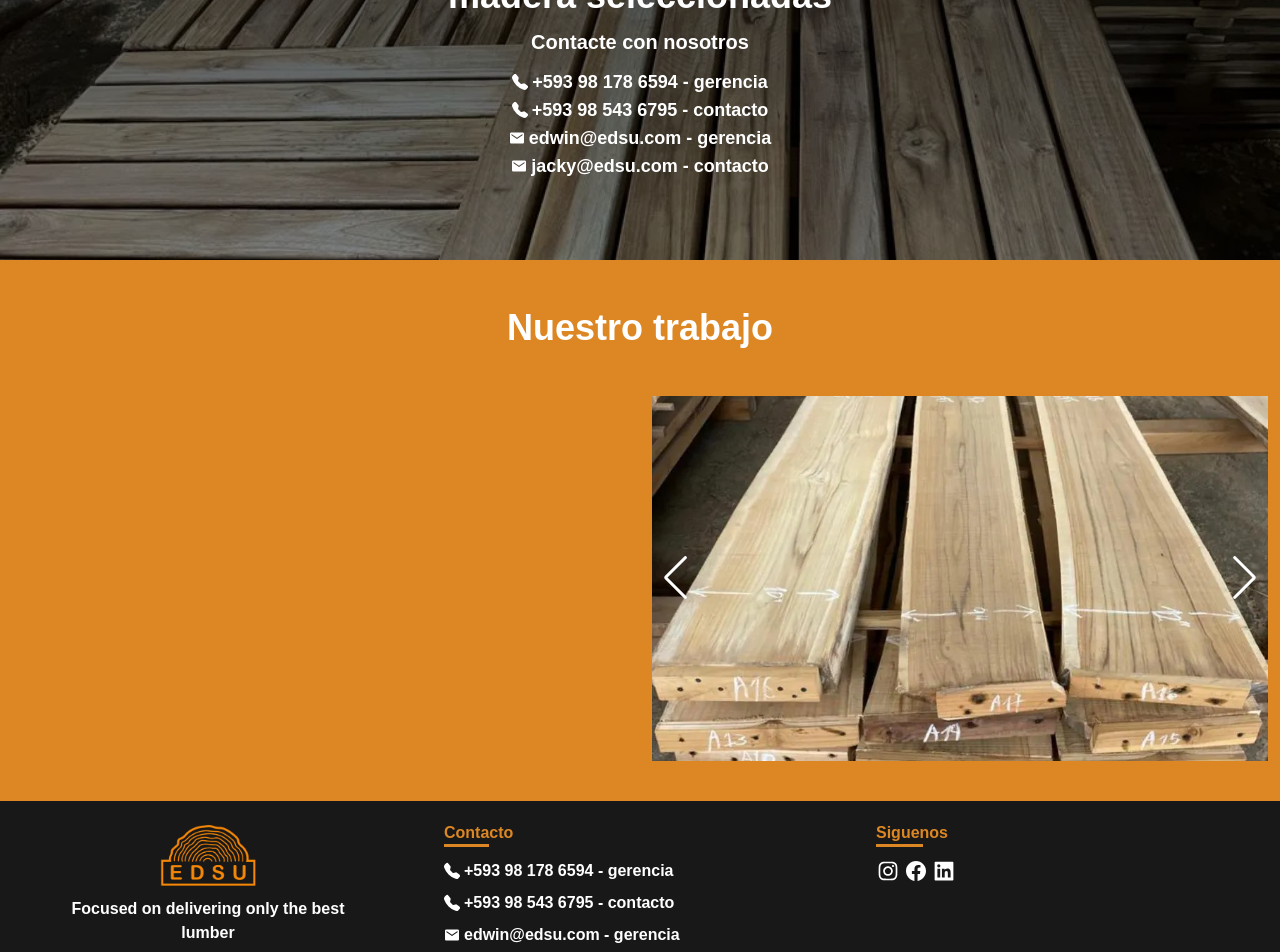
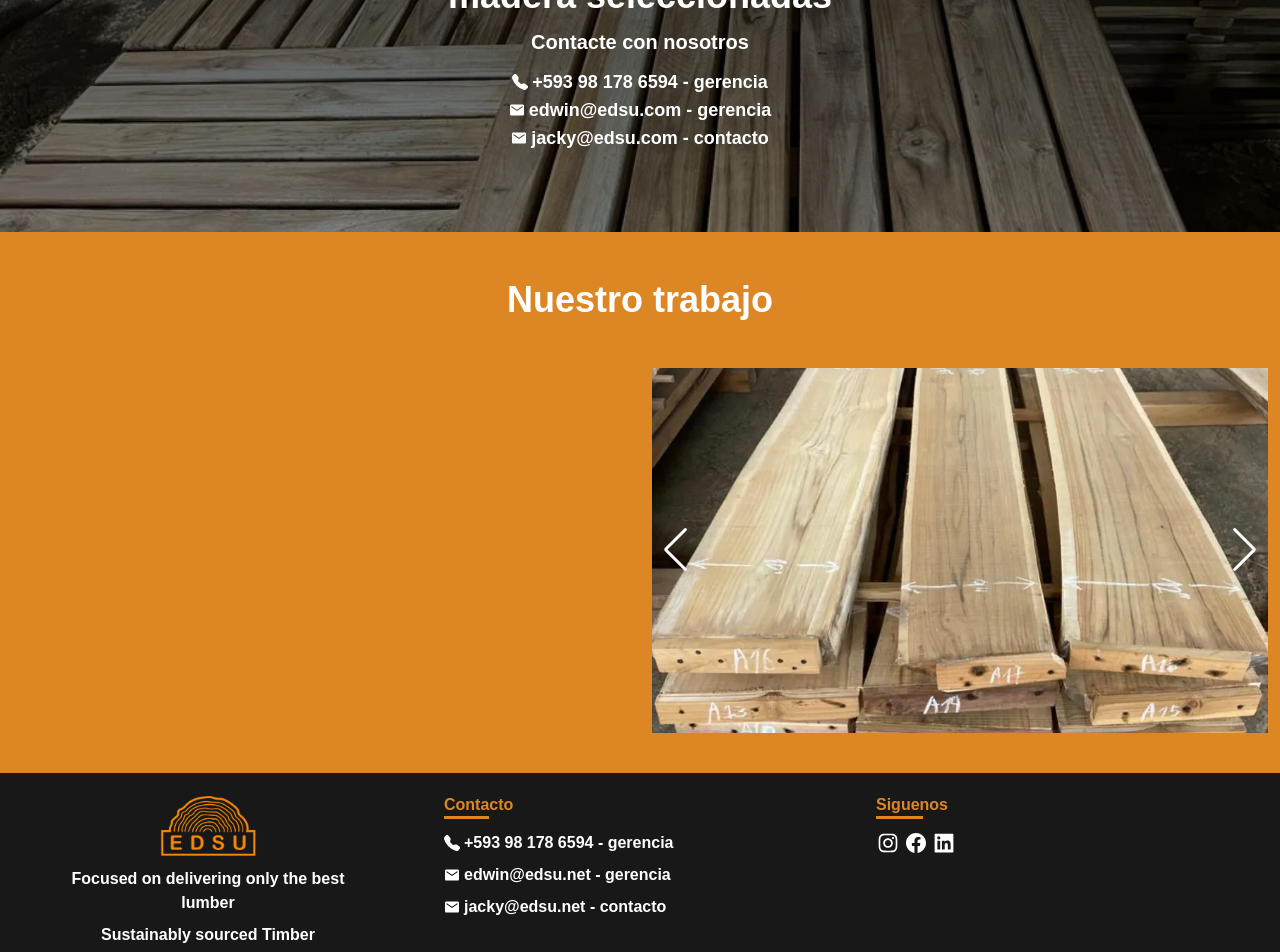
Before and after one commit to patrickwebsdev/edsu, a Next.js app: page /es in a window 1280 px wide. Shown: the part 3860-4812 px from the top of the page. Built offline with nearby package versions, Linux system fonts and the light colour scheme.

Commit message:
Fix: email

```diff
--- a/src/features/Contact.tsx
+++ b/src/features/Contact.tsx
@@ -31,12 +31,6 @@ const Contact = ({ lang = 'es' }: Langs) => {
 					</a>
 				</li>
 				<li>
-					<a href='tel:+593985436795'>
-						<PhoneSVG className='w-4' /> +593 98 543 6795 -{' '}
-						{langData.contact.contact[lang]}
-					</a>
-				</li>
-				<li>
 					<a href='mailto:edwin@edsu.com'>
 						<EmailSVG className='w-4' /> edwin@edsu.com -{' '}
 						{langData.contact.management[lang]}
--- a/src/features/Footer.tsx
+++ b/src/features/Footer.tsx
@@ -39,20 +39,14 @@ const Footer = ({ lang = 'es' }: Langs) => {
 							</a>
 						</li>
 						<li>
-							<a href='tel:+593985436795'>
-								<PhoneSVG className='w-4' /> +593 98 543 6795 -{' '}
-								{langData.contact.contact[lang]}
-							</a>
-						</li>
-						<li>
 							<a href='mailto:edwin@edsu.com'>
-								<EmailSVG className='w-4' /> edwin@edsu.com -{' '}
+								<EmailSVG className='w-4' /> edwin@edsu.net -{' '}
 								{langData.contact.management[lang]}
 							</a>
 						</li>
 						<li>
 							<a href='mailto:jacky@edsu.com'>
-								<EmailSVG className='w-4' /> jacky@edsu.com -{' '}
+								<EmailSVG className='w-4' /> jacky@edsu.net -{' '}
 								{langData.contact.contact[lang]}
 							</a>
 						</li>
```
